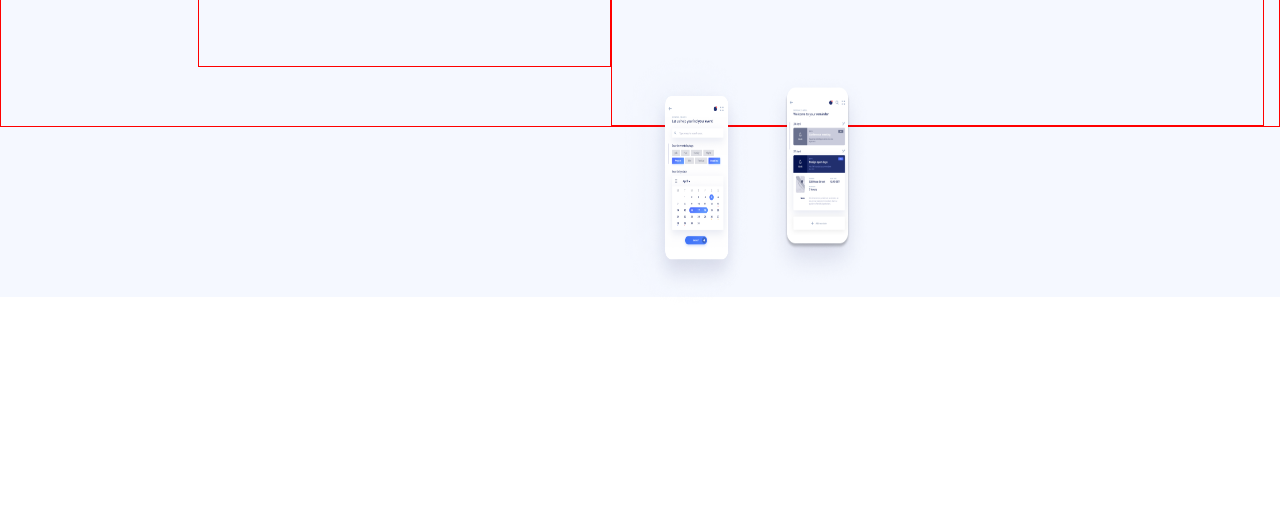
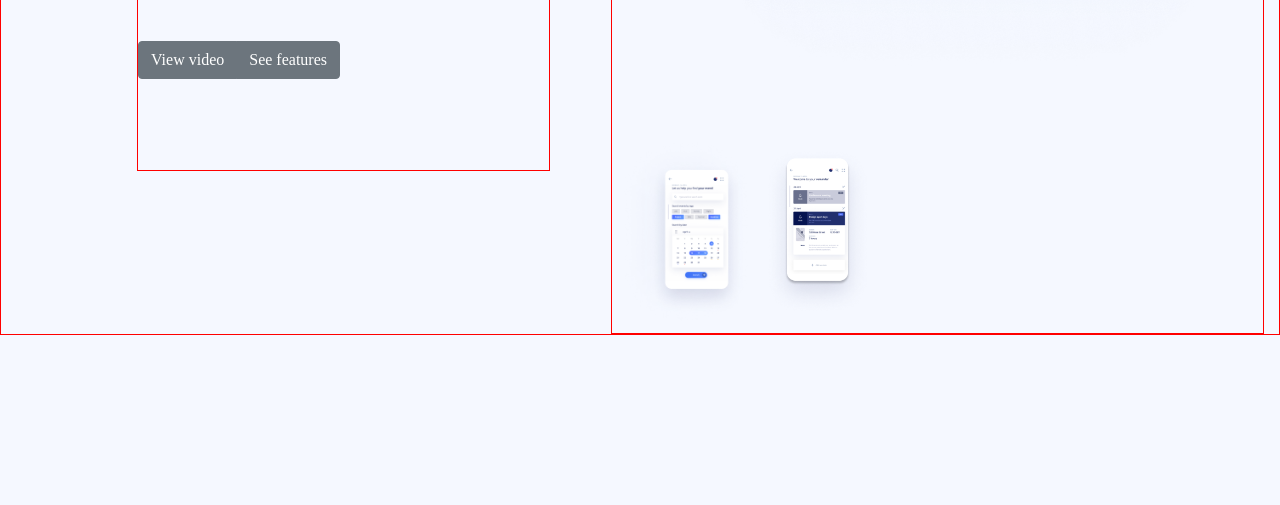
Before and after one commit to tamga05/Lifeplaning, a website: page src/index.html in a window 1280 px wide. Shown: the part 481-986 px from the top of the page. Before the commit the page ends 801 px from the top, so only its background shows below. Drawn offline with nearby package versions, Linux system fonts and the light colour scheme; files that its build step writes are made by us from their sources; files whose address does not match are found by name.

Commit message:
addition

```diff
--- a/src/assets/scss/layout/plan-manage.scss
+++ b/src/assets/scss/layout/plan-manage.scss
@@ -12,7 +12,6 @@
         align-items: center;
         flex-wrap: wrap;
         border: 1px solid red;
-
     }
 
         //background-image: url(./../images/plan-manage/image-right.png), url(./../images/plan-manage/image-left.png), url(./../images/plan-manage/image-big.png);
@@ -22,16 +21,16 @@
 
     &__content-block {
         max-width: 413px;
+        width: 100%;
         //height: 352px;
         margin-right: 61px;
         border: 1px solid red;
-
     }
 
     &__image-block {
         max-width: 653px;
         width: 100%;
-        height: 436px;
+        //height: 436px;
         //position: relative;
         border: 1px solid red;
     }
@@ -46,19 +45,20 @@
     }
 
     &__image-right {
-        width: 148px;
-        height: 280px;
+        max-width: 148px;
+        width: 100%;
+        //height: 280px;
         //position: absolute;
-        bottom: -105px;
-        right: -15px;
+        //bottom: -105px;
+        //right: -15px;
     }
 
     &__image-left {
-        width: 107px;
-        height: 214px;
+        max-width: 107px;
+        width: 100%;
+        //height: 214px;
         //position: absolute;
-        top: 80px;
-        left: -42px;
+        //top: 80px;
+        //left: -42px;
     }
-
 }
--- a/src/index.html
+++ b/src/index.html
@@ -73,8 +73,8 @@
                     malis mollis oporteat. Eum an expetenda consequat.</p>
 
                 <div class="btn-group" role="group" aria-label="Basic example">
-                    <button type="button" class="btn btn-secondary">Left</button>
-                    <button type="button" class="btn btn-secondary">Right</button>
+                    <button type="button" class="btn btn-secondary">View video</button>
+                    <button type="button" class="btn btn-secondary">See features</button>
                 </div>
 
             </div>
```
Also changed, not shown: dist/assets/css/style.css, dist/assets/css/style.min.css, dist/index.html, 1 other file.
